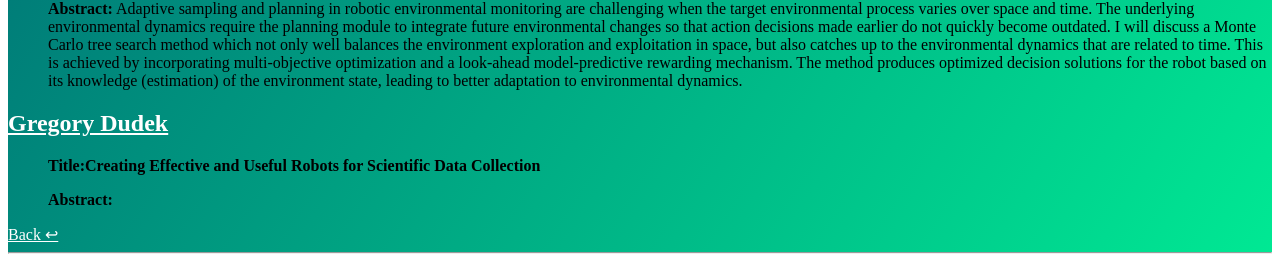
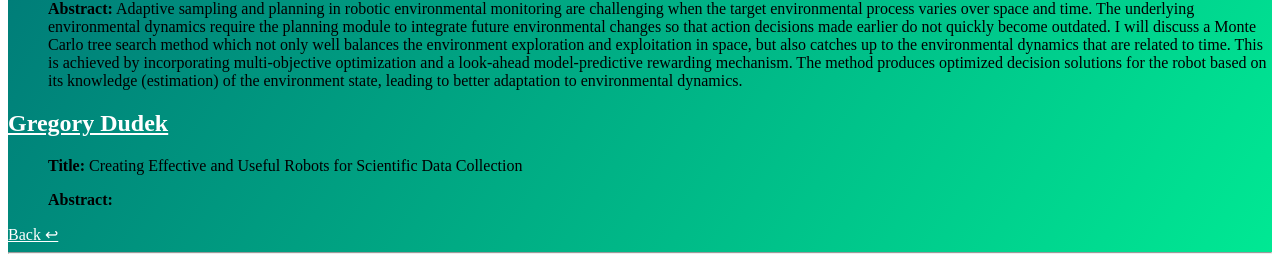
Before and after one commit to scientific-sampling-robots/iros-2019-workshop, a Jekyll site: the page speakers.html, which Jekyll copies as it is, in a window 1280 px wide. Shown: the part 1714-1973 px from the top of the page. Built offline with Jekyll 4.4.1, drawn with Linux system fonts in a browser that asks for light colours.

Commit message:
Update speakers.html

```diff
--- a/speakers.html
+++ b/speakers.html
@@ -80,7 +80,7 @@ a:active {
 
 <a name="greg"></a>
 <H2><a href="https://www.cim.mcgill.ca/~dudek/"> Gregory Dudek </a></H2>
-<P style="margin-left: 40px"> <B>Title:Creating Effective and Useful Robots for Scientific Data Collection</B> </P>
+<P style="margin-left: 40px"> <B>Title:</B> Creating Effective and Useful Robots for Scientific Data Collection </P>
 <P style="margin-left: 40px"><B>Abstract:</B>
 </P>
 
```
